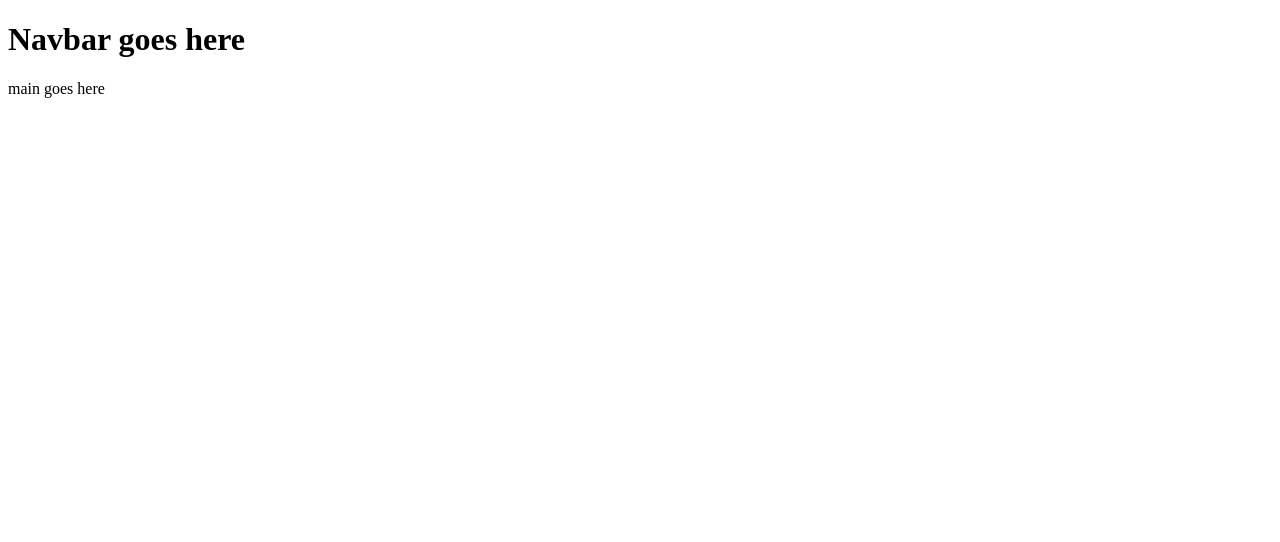
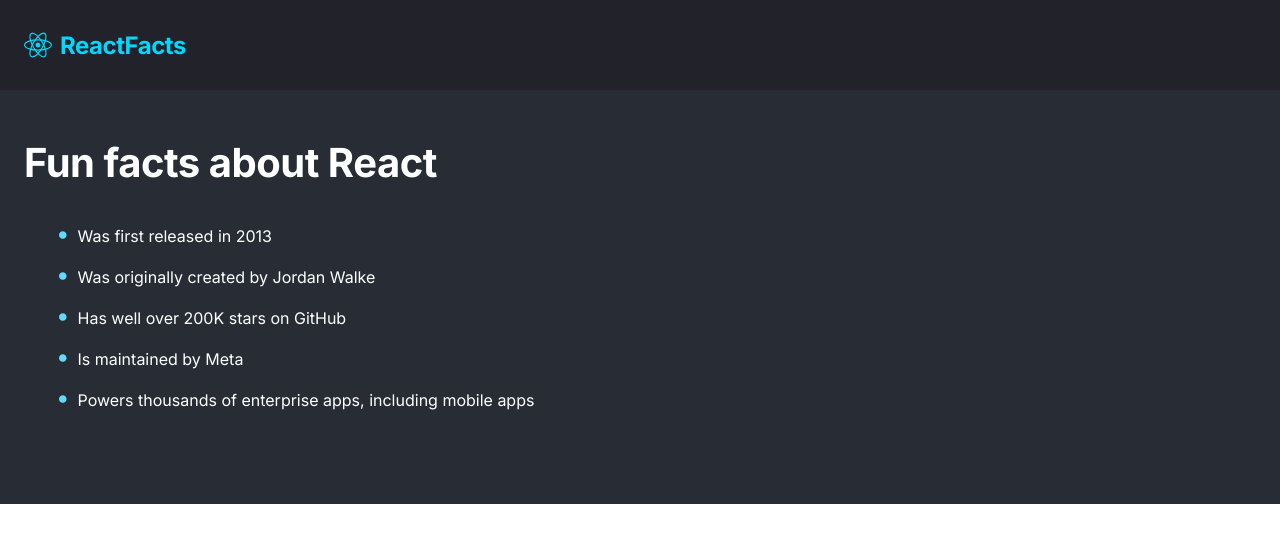
Before and after one commit to Jeremie-R/FirstReact, a React (Vite) app: page / in a window 1280 px wide. Shown: the top 542 px of the page. Built offline with nearby package versions, Linux system fonts and the light colour scheme.

Commit message:
added basic css and content

```diff
--- a/components/main.jsx
+++ b/components/main.jsx
@@ -1,10 +1,19 @@
 import React from "react"
 import ReactDOM from "react-dom/client"
+import '../style.css'
+
 
 export default function Main() {
     return (
-    <div>
-        <p>main goes here</p>
+    <div className="Main">
+        <h2>Fun facts about React</h2>
+        <ul>
+            <li>Was first released in 2013</li>
+            <li>Was originally created by Jordan Walke</li>
+            <li>Has well over 200K stars on GitHub</li>
+            <li>Is maintained by Meta</li>
+            <li>Powers thousands of enterprise apps, including mobile apps</li>
+        </ul>
     </div>
     )
 }
--- a/components/navbar.jsx
+++ b/components/navbar.jsx
@@ -1,10 +1,13 @@
 import React from "react"
 import ReactDOM from "react-dom/client"
+import reactIcon from "../images/reactjs-icon.svg"
+import '../style.css'
 
 export default function Navbar() {
     return(
-        <div>
-            <h1>Navbar goes here</h1>
+        <div className="Navbar" >
+            <img src={reactIcon} alt="" />
+            <h1>ReactFacts</h1>
         </div>
     )
 }
--- a/style.css
+++ b/style.css
@@ -1,105 +1,53 @@
 
-
-.inter {
-  font-family: "Inter", sans-serif;
-  font-optical-sizing: auto;
-  font-weight: <weight>;
-  font-style: normal;
+* {
+  font-family: Inter, system-ui, Avenir, Helvetica, Arial, sans-serif;
+  box-sizing: border-box;
+  margin: 0px;
+  padding: 0px;
 }
 
-:root {
-  font-family: Inter, system-ui, Avenir, Helvetica, Arial, sans-serif;
-  line-height: 1.5;
-  font-weight: 400;
-
-  color-scheme: light dark;
-  color: rgba(255, 255, 255, 0.87);
-  background-color: #242424;
-
-  font-synthesis: none;
-  text-rendering: optimizeLegibility;
-  -webkit-font-smoothing: antialiased;
-  -moz-osx-font-smoothing: grayscale;
+.Navbar {
+  width: 100%;
+  height: 90px;
+  background-color: #21222A;
+  display: flex;
+  padding-left: 24px;
+  gap: 8px;
+  align-items: center;
 }
 
-a {
-  font-weight: 500;
-  color: #646cff;
-  text-decoration: inherit;
-}
-a:hover {
-  color: #535bf2;
+.Navbar img {
+  width: 28px;
 }
 
-body {
-  margin: 0;
-  display: flex;
-  place-items: center;
-  min-width: 320px;
-  min-height: 100vh;
+H1 {
+  color: #00D8FF;
+  font-weight: bold;
+  font-size: 24px;
+  letter-spacing: -0.03rem;
 }
 
-h1 {
-  font-size: 3.2em;
-  line-height: 1.1;
+.Main {
+  background-color: #282D35;
+  padding: 48px 24px;
 }
 
-#app {
-  max-width: 1280px;
-  margin: 0 auto;
-  padding: 2rem;
-  text-align: center;
+H2 {
+  color: #FFFFFF;
+  font-weight: bold;
+  font-size: 40px;
+  letter-spacing: -0.03rem;
 }
 
-.logo {
-  height: 6em;
-  padding: 1.5em;
-  will-change: filter;
-  transition: filter 300ms;
+ul {
+  padding: 32px;
+  list-style: none
 }
-.logo:hover {
-  filter: drop-shadow(0 0 2em #646cffaa);
-}
-.logo.vanilla:hover {
-  filter: drop-shadow(0 0 2em #f7df1eaa);
+li {
+  color: #FFFFFF;
+  font-weight: normal;
+  font-size: 16px;
+  padding-bottom: 12px;
 }
 
-.card {
-  padding: 2em;
-}
-
-.read-the-docs {
-  color: #888;
-}
-
-button {
-  border-radius: 8px;
-  border: 1px solid transparent;
-  padding: 0.6em 1.2em;
-  font-size: 1em;
-  font-weight: 500;
-  font-family: inherit;
-  background-color: #1a1a1a;
-  cursor: pointer;
-  transition: border-color 0.25s;
-}
-button:hover {
-  border-color: #646cff;
-}
-button:focus,
-button:focus-visible {
-  outline: 4px auto -webkit-focus-ring-color;
-}
-
-@media (prefers-color-scheme: light) {
-  :root {
-    color: #213547;
-    background-color: #ffffff;
-  }
-  a:hover {
-    color: #747bff;
-  }
-  button {
-    background-color: #f9f9f9;
-  }
-}
+li::before {content: "•"; color: #61DAFB; padding-right: 8px; font-size: x-large;}
```
Also changed, not shown: images/reactjs-icon.svg (added).
